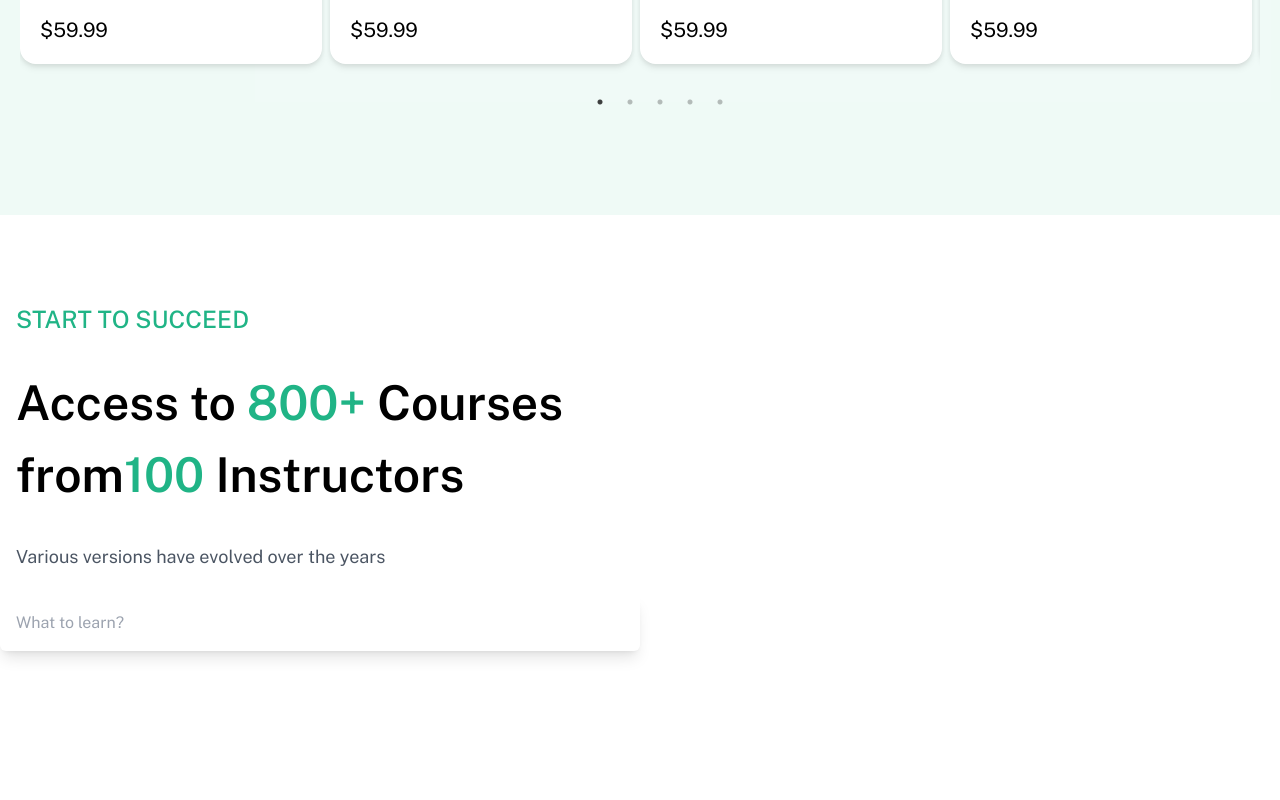
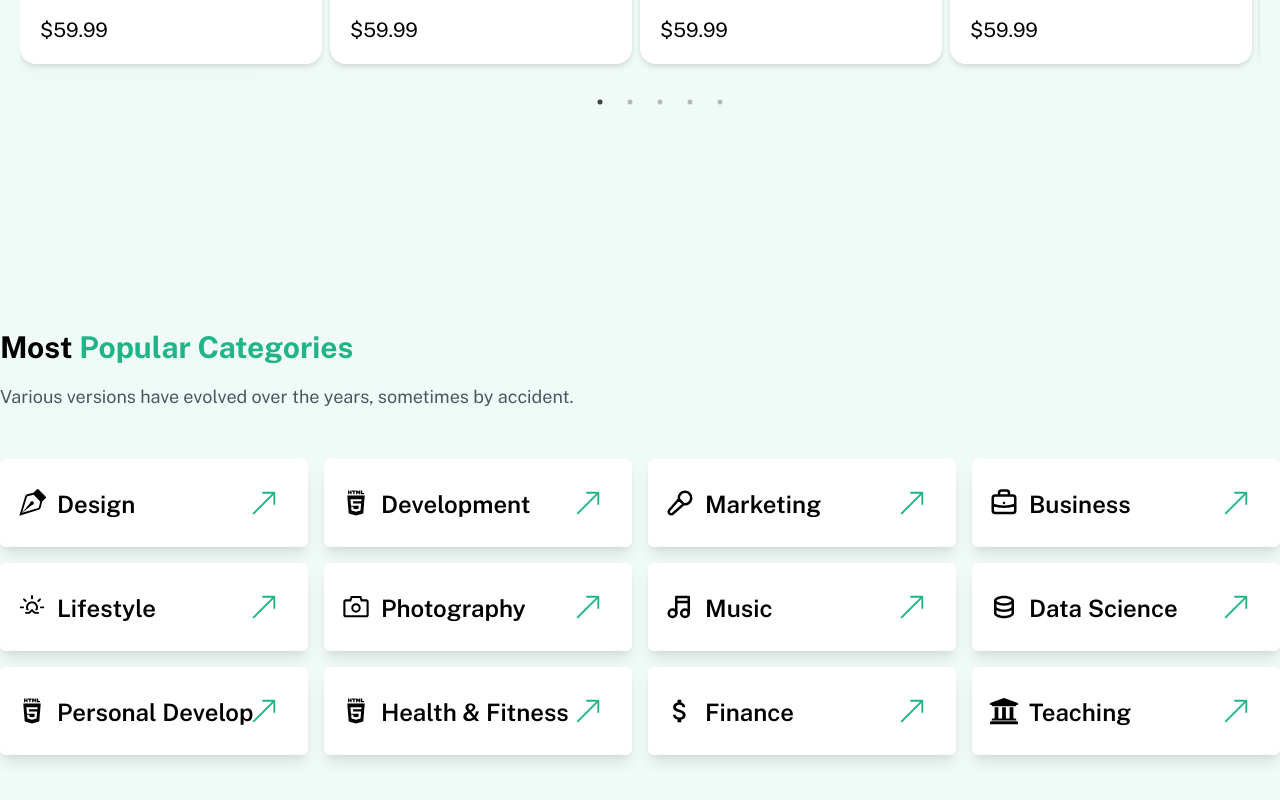
Before and after one commit to Molly503/landing-page-formal, a React (Vite) app: page / in a window 1280 px wide. Shown: the part 1423-2223 px from the top of the page. Before the commit the page ends 2154 px from the top, so only its background shows below. Built offline with nearby package versions, Linux system fonts and the light colour scheme.

Commit message:
6th category

```diff
--- a/src/App.css
+++ b/src/App.css
@@ -22,6 +22,10 @@
 
 .slick-prev {
   z-index: 99999;
+}
+
+.category-card:hover .arrow-icon {
+  fill: white;
 }
 
 /*
--- a/src/App.jsx
+++ b/src/App.jsx
@@ -1,4 +1,4 @@
-import { Navbar, Hero, Companies, Courses, Achievement } from "./components"
+import { Navbar, Hero, Companies, Courses, Categories } from "./components"
 import "./App.css"
 
 const App = () => {
@@ -8,7 +8,7 @@
       <Hero />
       <Companies />
       <Courses />
-      <Achievement />
+      <Categories />
     </div>
   )
 }
--- a/src/components/Achievement.jsx
+++ /dev/null
@@ -1,38 +0,0 @@
-const Achievement = () => {
-  return (
-    <div className="w-full bg-white py-20">
-      <div className="md:max-w-[1480px] m-auto grid md:grid-cols-2 max-w-[600px]">
-        <div className="flex flex-col justify-start gap-4">
-          <p className="py-2 text-2xl text-[#20B486] font-medium p-4">
-            START TO SUCCEED
-          </p>
-          <h1 className="md:leading-[72px] py-2 md:text-5xl text-3xl font-semibold p-4">
-            Access to <span className="text-[#20B486] ">800+ </span>Courses from
-            <span className="text-[#20B486] ">100</span> Instructors
-          </h1>
-          <p className="py-2 text-lg text-gray-600 p-4">
-            Various versions have evolved over the years
-            {/* can i say sth else */}
-          </p>
-          <form className="bg-white max-w-[700px] p-4 input-bx-shadow shadow-lg rounded-md flex justify-between">
-            <input
-              className="bg-white "
-              type="text"
-              placeholder="What to learn?"
-            />
-            <button>
-              {/* <AiOutlineSearch
-                size={20}
-                className="icon"
-                style={{ color: "#000" }}
-              /> */}
-            </button>
-          </form>
-        </div>
-        {/* <img className="md:order-last p-5" src={newHeroImg} /> */}
-      </div>
-    </div>
-  )
-}
-
-export default Achievement
--- /dev/null
+++ b/src/components/Categories.jsx
@@ -0,0 +1,81 @@
+import CategoryCard from "./CategoryCard"
+import { BsVectorPen } from "react-icons/bs"
+import { TiHtml5 } from "react-icons/ti"
+import { TbMicrophone2, TbMusic } from "react-icons/tb"
+import { HiOutlineBriefcase } from "react-icons/hi"
+import { WiSunrise } from "react-icons/wi"
+import { AiOutlineCamera } from "react-icons/ai"
+import { BiData } from "react-icons/bi"
+import { MdAttachMoney } from "react-icons/md"
+import { FaUniversity } from "react-icons/fa"
+
+const Categories = () => {
+  return (
+    <div className="w-full bg-[#F0FBF7] py-24">
+      <div className="md:max-w-[1480px] m-auto max-w-[600px]  px-4 md:px-0">
+        <h1 className="md:leading-[72px] text-3xl font-bold">
+          Most <span className="text-[#20B486]">Popular Categories</span>
+        </h1>
+        <p className="text-lg text-gray-600">
+          Various versions have evolved over the years, sometimes by accident.
+        </p>
+
+        <div className="grid lg:grid-cols-4 grid-cols-2 py-12 md:gap-4 gap-1">
+          <CategoryCard icons={<BsVectorPen size={30} />} title={"Design"} />
+          <CategoryCard icons={<TiHtml5 size={30} />} title={"Development"} />
+          <CategoryCard
+            icons={<TbMicrophone2 size={30} />}
+            title={"Marketing"}
+          />
+          <CategoryCard
+            icons={<HiOutlineBriefcase size={30} />}
+            title={"Business"}
+          />
+
+          <CategoryCard icons={<WiSunrise size={30} />} title={"Lifestyle"} />
+          <CategoryCard
+            icons={<AiOutlineCamera size={30} />}
+            title={"Photography"}
+          />
+          <CategoryCard icons={<TbMusic size={30} />} title={"Music"} />
+          <CategoryCard icons={<BiData size={30} />} title={"Data Science"} />
+
+          <CategoryCard
+            icons={<TiHtml5 size={30} />}
+            title={"Personal Develop"}
+          />
+          <CategoryCard
+            icons={<TiHtml5 size={30} />}
+            title={"Health & Fitness"}
+          />
+          <CategoryCard icons={<MdAttachMoney size={30} />} title={"Finance"} />
+          <CategoryCard icons={<FaUniversity size={30} />} title={"Teaching"} />
+        </div>
+      </div>
+    </div>
+  )
+}
+
+export default Categories
+
+// import CategoryCard from "./CategoryCard"
+
+// const Categories = () => {
+//   return (
+//     <div className="w-full bg-white py-24">
+//       <div className="md:max-w-[1480px] m-auto  grid md:grid-cols-2 max-w-[600px] ">
+//         <h1 className="md:leading-[72px] text-3xl font-bold">
+//           Popular <span className="text-[#20B486]"> Categories</span>
+//         </h1>
+//         <div className="grid md:grid-cols-4 py-12 gap-4">
+//           <CategoryCard />
+//           <CategoryCard />
+//           <CategoryCard />
+//           <CategoryCard />
+//         </div>
+//       </div>
+//     </div>
+//   )
+// }
+
+// export default Categories
--- /dev/null
+++ b/src/components/CategoryCard.jsx
@@ -0,0 +1,24 @@
+import { BsVectorPen, BsArrowUpRight } from "react-icons/bs"
+
+const CategoryCard = ({ icons, title }) => {
+  return (
+    <div className="category-card bg-white md:p-4 p-2 shadow-lg rounded-md flex items-center gap-4 justify-between border border-transparent hover:border-[#20B486] hover:cursor-pointer group/edit">
+      <div className="flex gap-4">
+        {icons}
+        <h1 className="md:max-w-[200px] max-w-[70px] truncate md:text-2xl text-lg font-semibold absolute ml-10">
+          {title}
+        </h1>
+      </div>
+
+      <div className="group-hover/edit:bg-[#20B486] rounded-lg p-3">
+        <BsArrowUpRight
+          size={30}
+          style={{ color: "#20B486" }}
+          className="arrow-icon"
+        />
+      </div>
+    </div>
+  )
+}
+
+export default CategoryCard
--- a/src/components/Courses.jsx
+++ b/src/components/Courses.jsx
@@ -42,7 +42,7 @@
       <div className="md:max-w-[1480px] m-auto max-w-[600px]  px-4 md:px-0">
         <div className="py-4">
           <h1 className="py-3 text-3xl font-bold">
-            Most Popular <span className="text-[#20B486]">Courses</span>
+            Popular <span className="text-[#20B486]">Courses</span>
           </h1>
           <p className="text-[#6D737A]">
             {/* Various versions have evolved over the years, sometimes by accident. */}
--- a/src/components/index.js
+++ b/src/components/index.js
@@ -2,6 +2,6 @@
 import Hero from "./Hero"
 import Companies from "./Companies"
 import Courses from "./Courses"
-import Achievement from "./Achievement"
+import Categories from "./Categories"
 
-export { Navbar, Hero, Companies, Courses, Achievement }
+export { Navbar, Hero, Companies, Courses, Categories }
```
